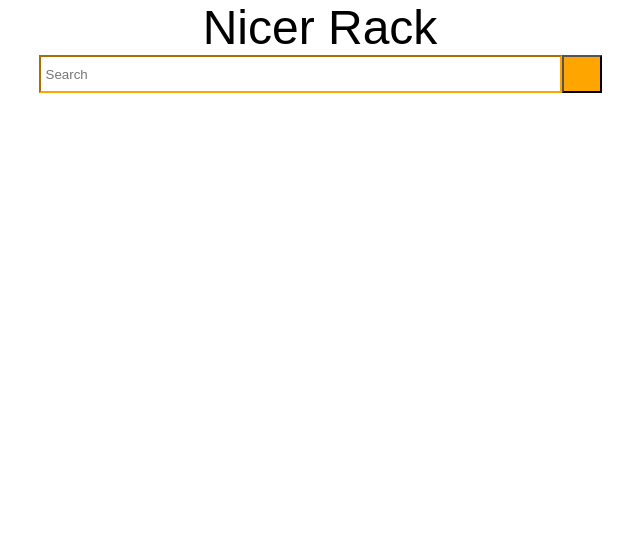
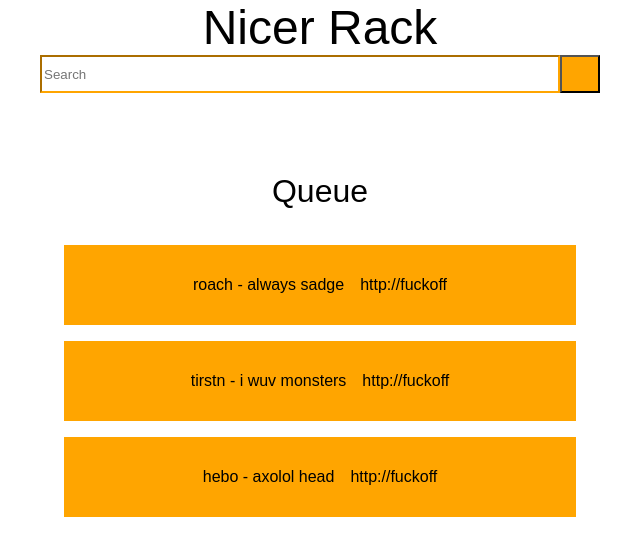
Before and after one commit to gregoryxie/nicer-rack, a React app in the folder nicer_rack_web/: page / in a window 1280 px wide. Shown: the top 556 px of the page, without its empty margins (320-960 px from the left). Built offline with nearby package versions, Linux system fonts and the light colour scheme; the HTML template or start-up script is replaced by a standard one; a web font is replaced by a local one.

Commit message:
Queue UI

```diff
--- a/nicer_rack_web/client/src/components/App.js
+++ b/nicer_rack_web/client/src/components/App.js
@@ -1,7 +1,7 @@
 import React from "react";
 import { Router } from "@reach/router";
-import Search from "./modules/Search.js";
 import Title from "./modules/Title.js";
+import HomePage from "./pages/HomePage.js";
 
 // To use styles, import the necessary CSS files
 
@@ -11,7 +11,7 @@ import Title from "./modules/Title.js";
       <div>
         <Title />
         <Router>
-          <Search default />
+          <HomePage default />
         </Router>
       </div>
     </>
--- /dev/null
+++ b/nicer_rack_web/client/src/components/modules/Queue.css
@@ -0,0 +1,12 @@
+.Queue-container {
+  display: flex;
+  align-items: center;
+  flex-direction: column;
+  padding-top: 10vh;
+  gap: 2vh;
+}
+
+.Queue-title {
+  height: 7vh;
+  font-size: xx-large;
+}
--- /dev/null
+++ b/nicer_rack_web/client/src/components/modules/Queue.js
@@ -0,0 +1,39 @@
+import React from "react";
+import { useState, useEffect } from "react";
+
+import Song from "./Song.js"
+
+import "../../utilities.css";
+import "./Queue.css";
+
+const Queue = () => {
+  const [items, setItems] = useState([{}]);
+
+  useEffect(() => {
+    // api call to get queue
+    // length of queue = ?
+    const item1 = {'title': 'roach - always sadge', 'thumbnail_url' : 'http://fuckoff'}
+    const item2 = {'title': 'tirstn - i wuv monsters', 'thumbnail_url' : 'http://fuckoff'}
+    const item3 = {'title': 'hebo - axolol head', 'thumbnail_url' : 'http://fuckoff'}
+    setItems([item1, item2, item3]);
+  }, []);
+
+  const createQueue = () => {
+    const queue = [];
+    for (let i = 0; i < items.length; i++) {
+      queue.push(<Song title={items[i].title} thumbnailURL={items[i].thumbnail_url} />);
+    }
+    return queue;
+  };
+
+  const queue = createQueue();
+
+  return (
+    <div className="Queue-container">
+      <div className="Queue-title">Queue</div>
+      {queue}
+    </div>
+  )
+}
+
+export default Queue;
--- a/nicer_rack_web/client/src/components/modules/Search.css
+++ b/nicer_rack_web/client/src/components/modules/Search.css
@@ -4,7 +4,6 @@
 }
 
 .Search-bar-container {
-  padding-left: 5px;
   position: relative;
   width: 40vw;
   height: 4vh;
--- a/nicer_rack_web/client/src/components/modules/Search.js
+++ b/nicer_rack_web/client/src/components/modules/Search.js
@@ -1,5 +1,5 @@
 import React from "react";
-import { useState, useEffect } from "react";
+import { useState } from "react";
 
 import "../../utilities.css";
 import "./Search.css";
@@ -10,7 +10,6 @@ import "./Search.css";
 const Search = () => {
   const SEARCH_ENTRY_DEFAULT_TEXT = "Search";
 
-  const [searchValue, setSearchValue] = useState(""); // the link / song to be searched
   const [searchBuffer, setSearchBuffer] = useState(""); // stores text during search
 
   // called whenever the user types in the search box
@@ -21,7 +20,6 @@ const Search = () => {
   // called when the user hits submit
   function handleSubmit(event) {
     event.preventDefault();
-    setSearchValue(searchBuffer); // set the current bio to whatever is in the bioBuffer
     console.log(searchBuffer);
 
     var url = 'http://localhost:5000/add_link/' + searchBuffer;
--- /dev/null
+++ b/nicer_rack_web/client/src/components/modules/Song.css
@@ -0,0 +1,32 @@
+.Song {
+  position: relative;
+  width: 40vw;
+  height: 10vh;
+  background-color: rgb(255, 165, 0);
+}
+
+.Song:after {
+  content: "";
+  display: block;
+  padding-top: 100%;
+}
+
+.content {
+  overflow-wrap: break-word;
+  text-decoration: none;
+  position: absolute;
+  display: flex;
+  justify-content: center;
+  align-items: center;
+  width: 100%;
+  height: 100%;
+}
+
+.content p {
+  margin: 8px;
+  text-decoration: none;
+}
+
+.Song a {
+  color: black;
+}
--- /dev/null
+++ b/nicer_rack_web/client/src/components/modules/Song.js
@@ -0,0 +1,24 @@
+import React from "react";
+
+import "./Song.css";
+
+/**
+ * Prototypes:
+ *
+ *@param {String} title
+ *@param {String} thumbnailURL
+ *
+ * @returns QueueItem given paramters
+ */
+const Song = (props) => {
+  return (
+    <div className="Song">
+        <div className="content">
+          <p>{props.title}</p>
+          <p>{props.thumbnailURL}</p>
+        </div>
+    </div>
+  );
+};
+
+export default Song;
--- /dev/null
+++ b/nicer_rack_web/client/src/components/pages/HomePage.js
@@ -0,0 +1,33 @@
+import React, { useEffect } from "react";
+import Search from "../modules/Search.js";
+import Queue from "../modules/Queue.js";
+
+const HomePage = () => {
+  return (
+    <>
+      <Search />
+      <Queue />
+    </>
+  );
+}
+
+export default HomePage;
+
+
+
+// const Profile = (props) => {
+//   useEffect(() => {
+//     document.title = "Profile Page";
+//   }, [props.profileId]);
+
+//   return ( props.userId ?
+//     <>
+//       <PageInfo profileId={props.profileId} userId={props.userId} />
+//       <PageContent userId={props.profileId}></PageContent>
+//     </>
+//     :
+//     <>loading</>
+//   );
+// };
+
+// export default Profile;
```
Also changed, not shown: 1 other file (tests, documents, lock files or other folders).
